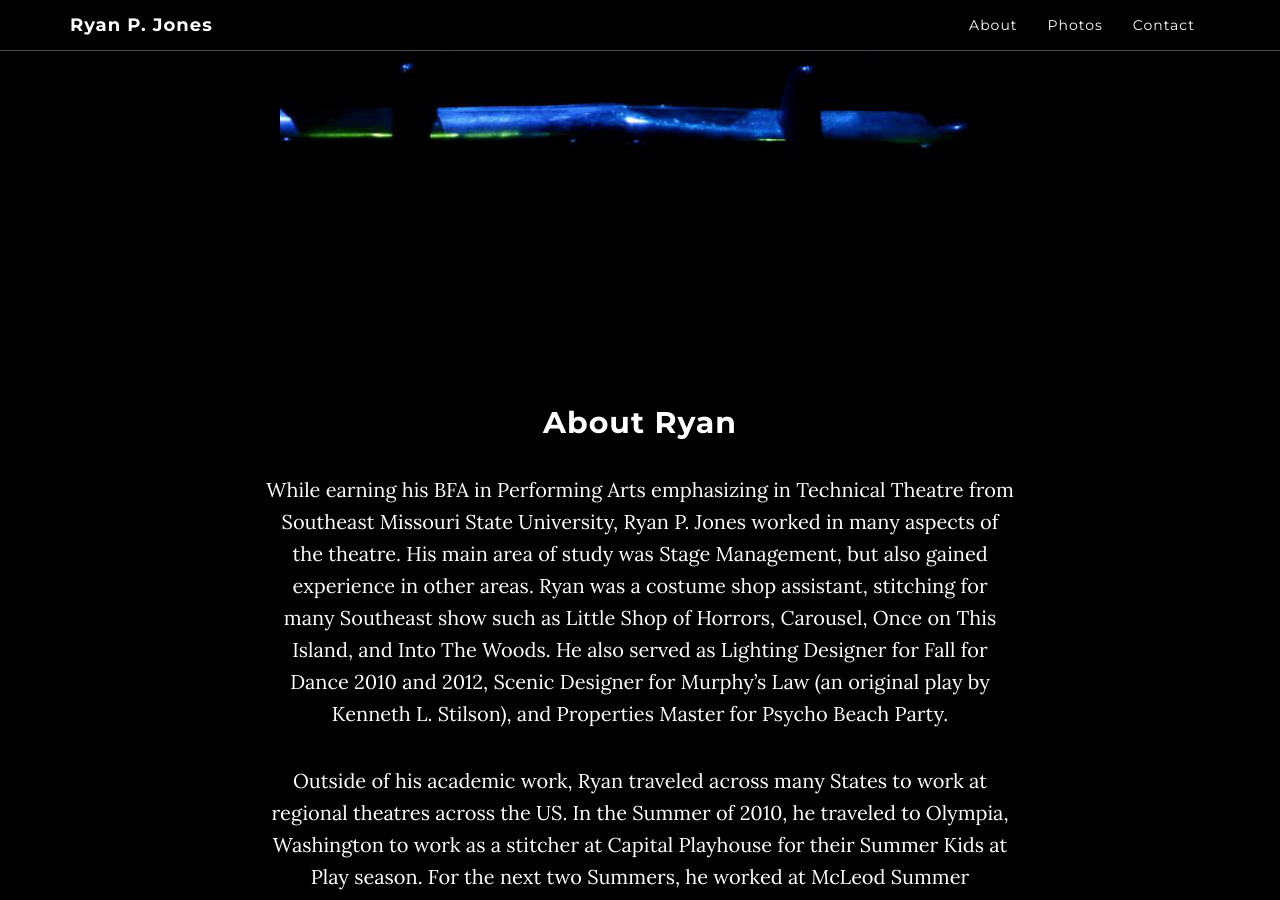
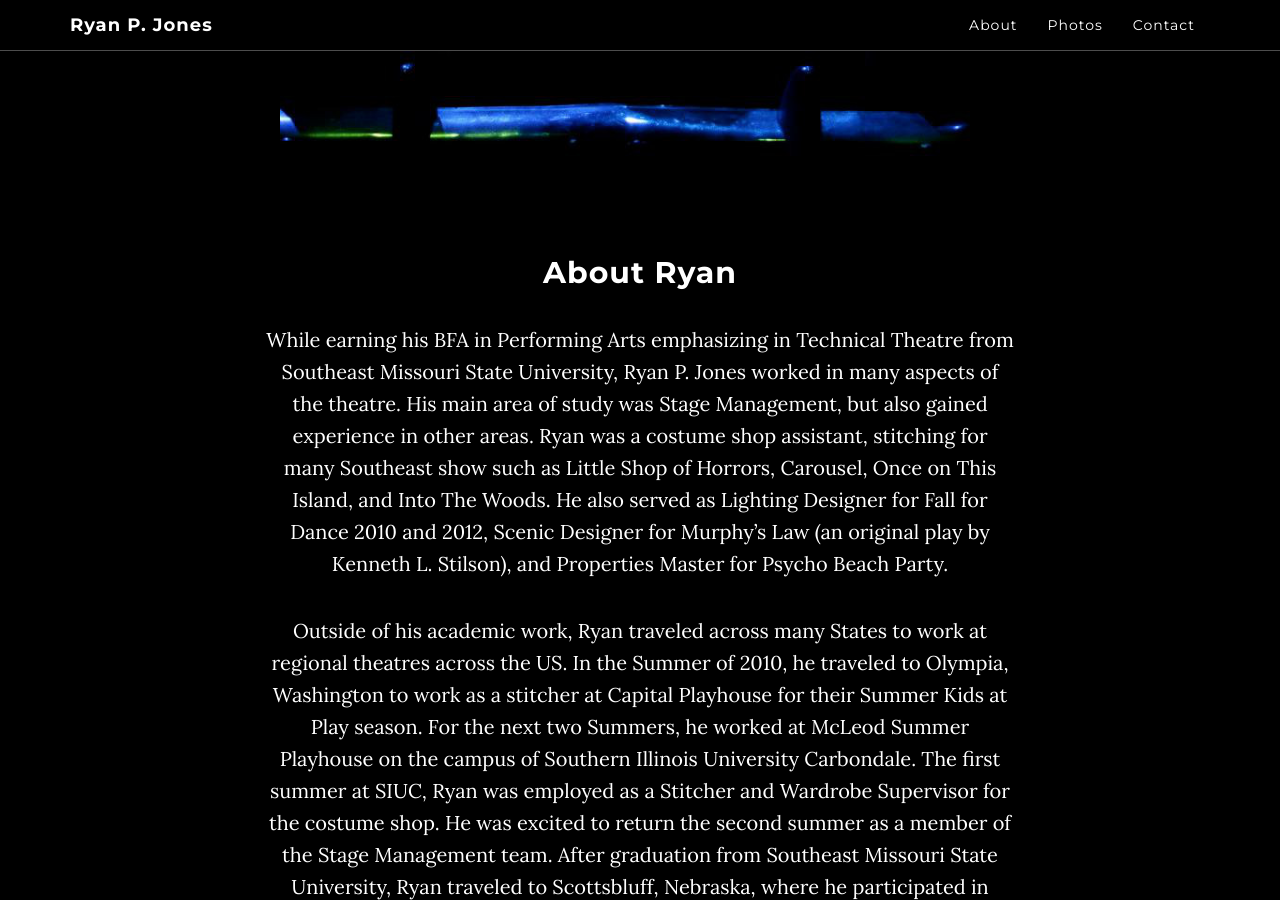
Before and after one commit to ryanpjones/ryanpjones.github.io, a Jekyll site: the page built from index.html, in a window 1280 px wide and 900 px high, scrolled down 744 px. Built offline with Jekyll 4.4.1, drawn with Linux system fonts in a browser that asks for light colours; nearby versions of some CDN libraries.

Commit message:
Fix padding above content sections

```diff
--- a/_less/grayscale.less
+++ b/_less/grayscale.less
@@ -251,12 +251,6 @@ a {
     -o-background-size: cover;
 }
 
-@media(min-width:767px) {
-    .content-section {
-        padding-top: 250px;
-    }
-}
-
 .btn {
     text-transform: uppercase;
     font-family: "Montserrat","Helvetica Neue",Helvetica,Arial,sans-serif;
--- a/css/grayscale.css
+++ b/css/grayscale.css
@@ -216,11 +216,6 @@ a:focus {
   background-size: cover;
   -o-background-size: cover;
 }
-@media (min-width: 767px) {
-  .content-section {
-    padding-top: 250px;
-  }
-}
 .btn {
   text-transform: uppercase;
   font-family: "Montserrat", "Helvetica Neue", Helvetica, Arial, sans-serif;
```
